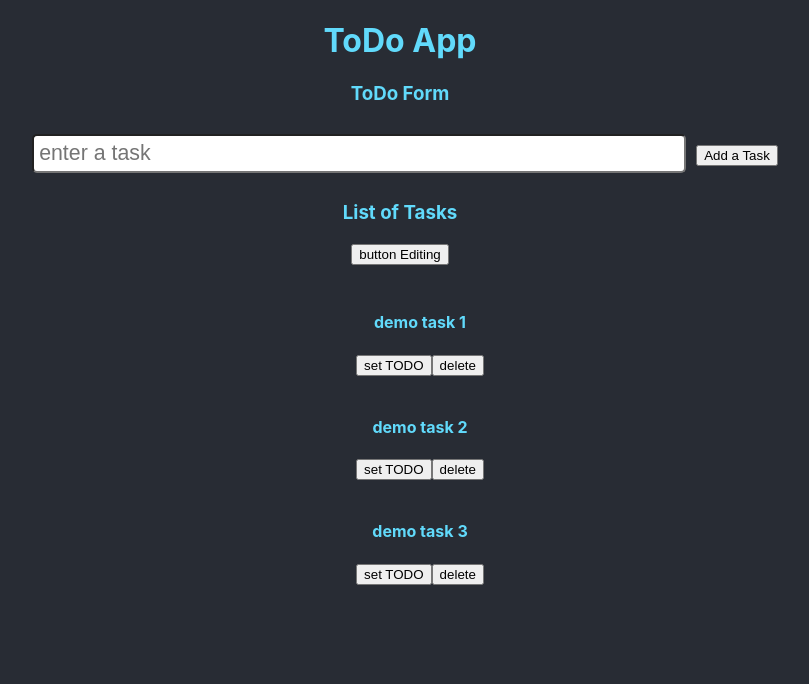
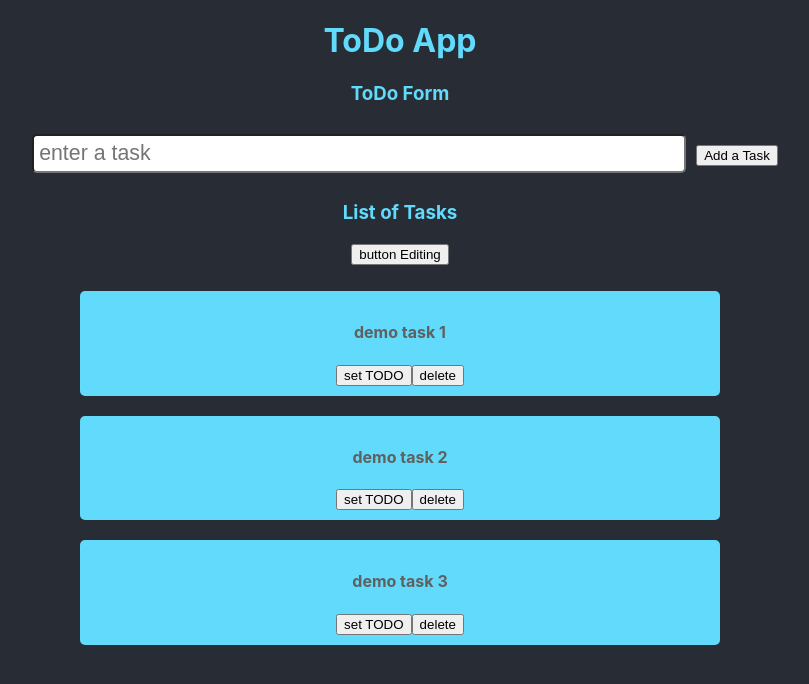
Before and after one commit to kleranscoding/todo-reducer-hook, a React (Create React App) app: page / in a window 1280 px wide. Shown: the top 684 px of the page, without its empty margins (240-1049 px from the left). Built offline with nearby package versions, Linux system fonts and the light colour scheme.

Commit message:
edit: styling

```diff
--- a/src/components/TodoItemInlineEdit.js
+++ b/src/components/TodoItemInlineEdit.js
@@ -23,7 +23,7 @@ const TodoItemInlineEdit = ({item, dispatch}) => {
   }
 
   return (
-    <li data-id={item.id} >
+    <li data-id={item.id} className="todo-item">
       {!isEdit ?
         <h4 onClick={changeEditMode} className={item.priority ? "with-edit completed" : "with-edit incompleted"}
           style={item.priority ? {textDecoration: "line-through"}: {}}>
--- a/src/components/TodoItemWithEdit.js
+++ b/src/components/TodoItemWithEdit.js
@@ -22,7 +22,7 @@ const TodoItemWithEdit = props => {
   }
 
   return (
-    <li style={styles.li} data-id={props.item.id} >
+    <li className="todo-item" data-id={props.item.id} >
       {!isEdit ?
       <>
         <h4 style={props.item.priority ? {textDecoration: "line-through"}: {}}>
--- a/src/components/TodoList.js
+++ b/src/components/TodoList.js
@@ -3,20 +3,6 @@ import { useTodoContext } from "../utils/GlobalState";
 import TodoItemWithEdit from "./TodoItemWithEdit";
 import TodoItemInlineEdit from "./TodoItemInlineEdit";
 import '../css/TodoItem.css';
-
-/**
- * Styling
- */
-const styles = {
-  ul: {
-    display: "flex",
-    flexDirection: "column",
-    listStyleType: "none",
-  },
-  li: {
-    margin: "10px"
-  },
-}
 
 /**
  * ToDo Item
@@ -26,7 +12,7 @@ const TodoItem = ({item, dispatch}) => {
   const editTodoItem = (id, editType) => dispatch({type: editType === "setRemove" ? "TODO_REMOVE" : editType === "setTodo" ? "TODO_PRIORITIZE" : "", id})
 
   return (
-    <li style={styles.li}>
+    <li>
       <h4 style={item.priority ? {textDecoration: "line-through"}: {}}>
         {item.name}
       </h4>
@@ -53,12 +39,12 @@ const TodoList = () => {
   const toggleTodoListMode = () => setTodoListMode(!withEdit)
 
   return (
-    <section>
+    <section className="render-todos">
       <h3> List of Tasks </h3>
       <button onClick={toggleTodoListMode} disabled={state.length === 0} >
         {!withEdit ? "inline Editing" : "button Editing"}
       </button>
-      <ul style={styles.ul}>
+      <ul className="todo-list">
         {
           state.map(item =>
             withEdit ?
--- a/src/css/TodoItem.css
+++ b/src/css/TodoItem.css
@@ -1,3 +1,24 @@
+
+.todo-list {
+  display: flex;
+  flex-direction: column;
+  justify-content: center;
+  align-items: center;
+  padding-left: 0;
+  list-style-type: none;
+}
+
+.todo-item {
+  background-color: #61dafb;
+  margin-top: 10px;
+  margin-bottom: 10px;
+  padding-top: 10px;
+  padding-bottom: 10px;
+  width: 50%;
+  border-radius: 5px;
+  color: #606060;
+}
+
 .completed {
   text-decoration: line-through;
 }
@@ -5,7 +26,3 @@
 .with-edit:hover {
   cursor: pointer;
 }
-
-li {
-  margin: 10px;
-}
```
